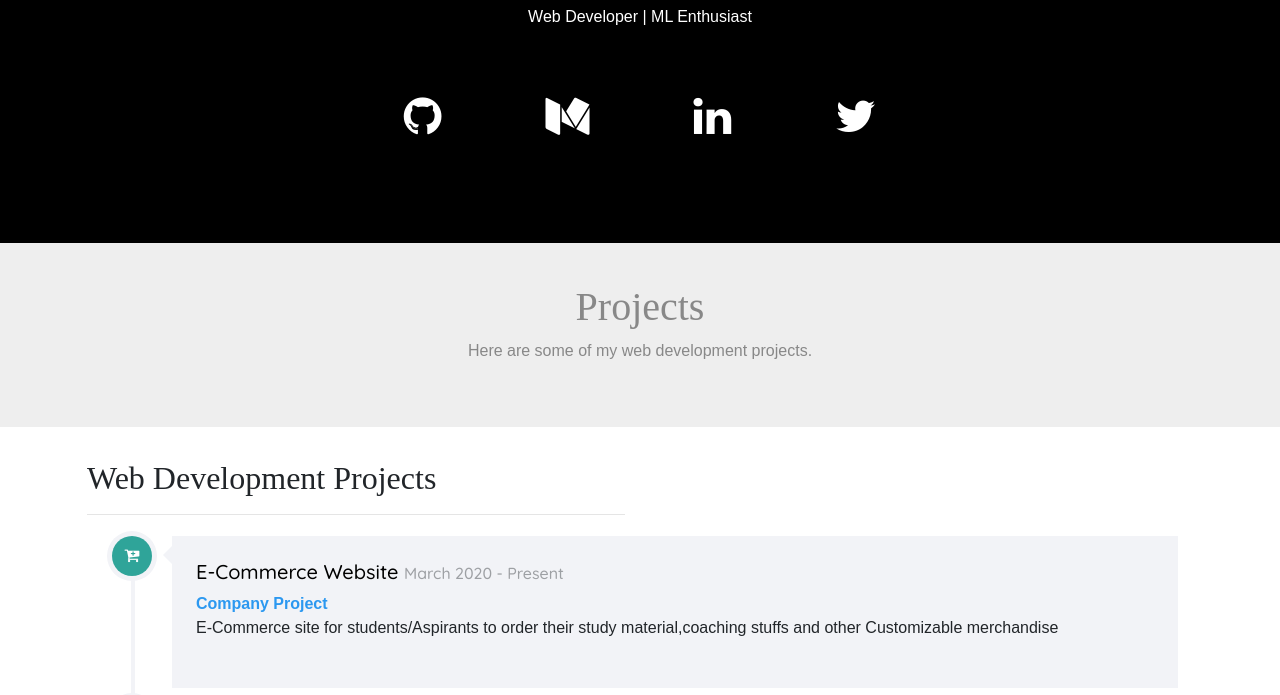
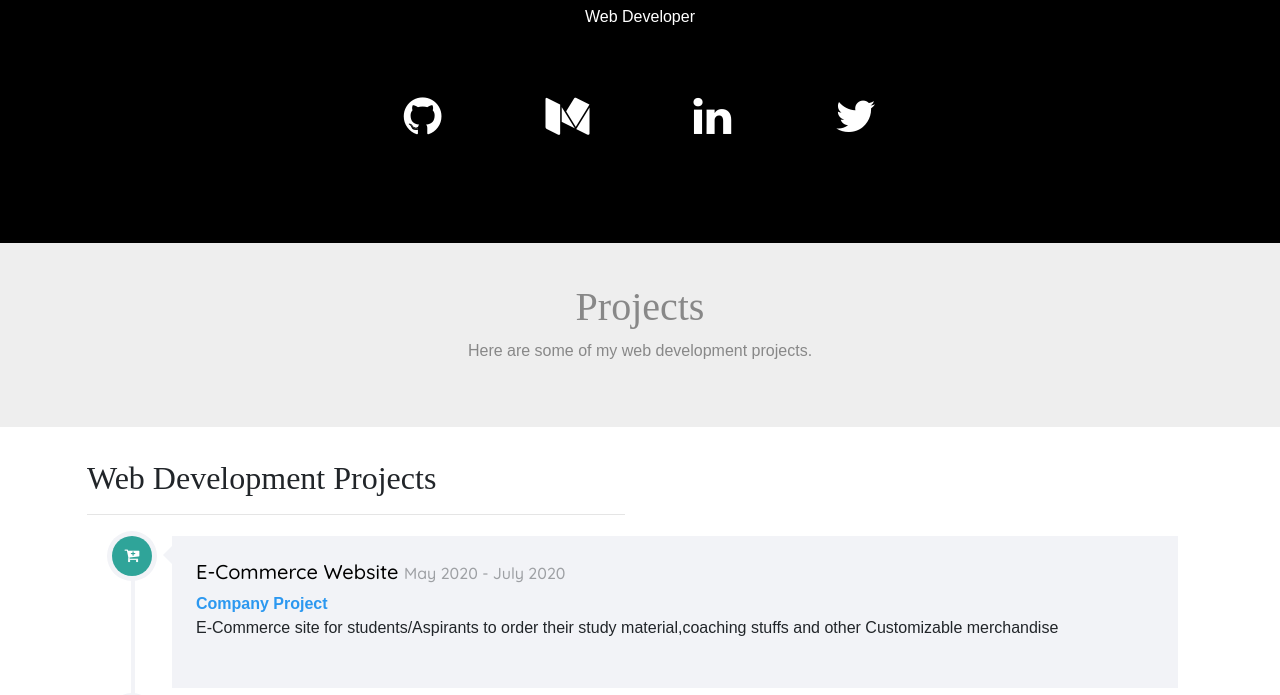
Before and after one commit to rahuldey613/rahuldey613.github.io, a plain HTML site: page web_projects/index.html in a window 1280 px wide. Shown: the part 228-923 px from the top of the page. Drawn offline with nearby package versions, Linux system fonts and the light colour scheme; a web font is replaced by a local one.

Commit message:
Update index.html

```diff
--- a/web_projects/index.html
+++ b/web_projects/index.html
@@ -24,7 +24,7 @@
             <div class="fixed-content">
                 <img class="port" src="../img/pic01.JPG">
                 <h2>Rahul Dey</h2>
-                <p style="color:#fff;">Web Developer | ML Enthusiast</p>
+                <p style="color:#fff;">Web Developer </p>
                 <div class="icon-row">
                     <a href="https://github.com/rahuldey613"><i class="fa fa-github"></i></a>
                     <a href="https://medium.com/@rahul.dey613"><i class="fa fa-medium"></i></a>
@@ -54,7 +54,7 @@
                         <div class="col-md-12">
                             <div class="timeline-centered">
                                 <script type="text/javascript">
-                                    var timeSpan = ["March 2020 - Present", "Feb 2020 - March 2020",
+                                    var timeSpan = ["May 2020 - July 2020", "Feb 2020 - March 2020",
                                         "Sept 2019 - Dec 2019", "May 2019 - June 2019", "Jan 2019 - April 2019"
                                     ];
                                     var AT = ["E-Commerce Website","Covid-19-Prevention & Live stats website", "Green Screen ",
```
